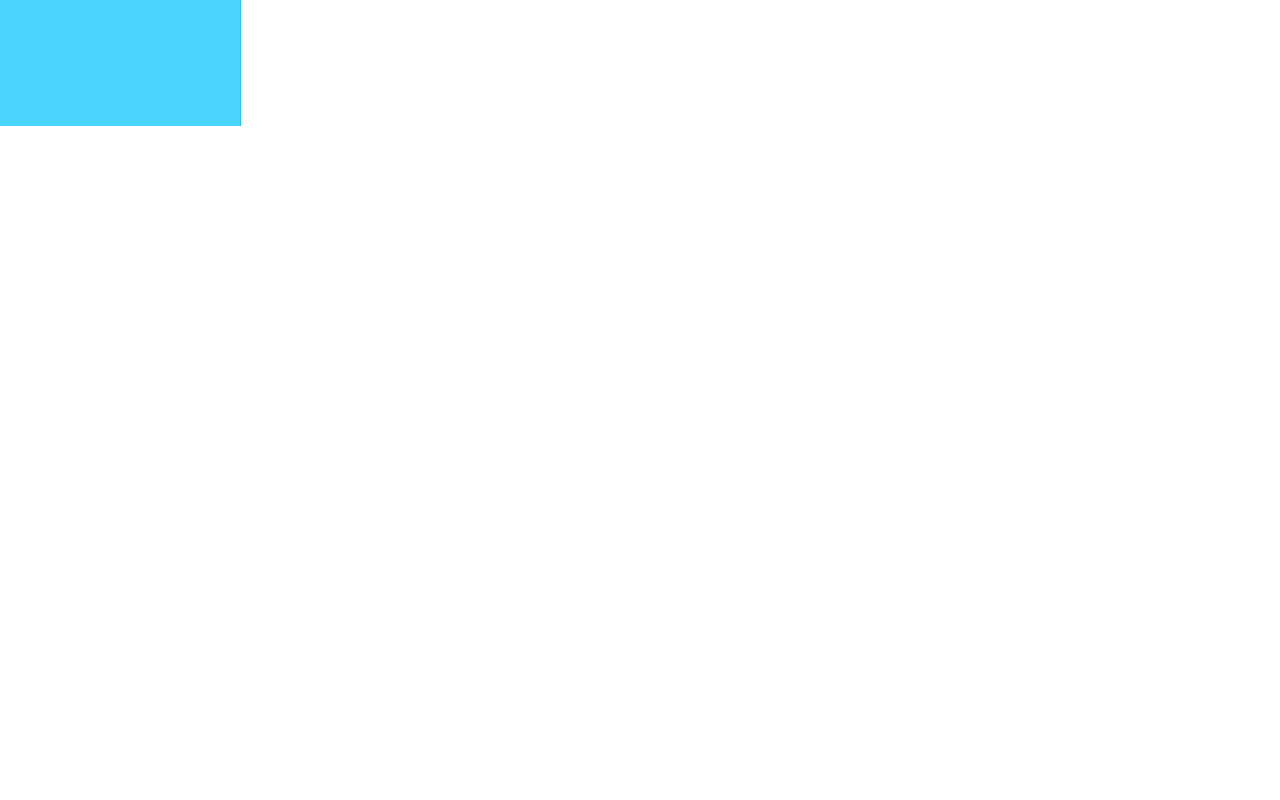
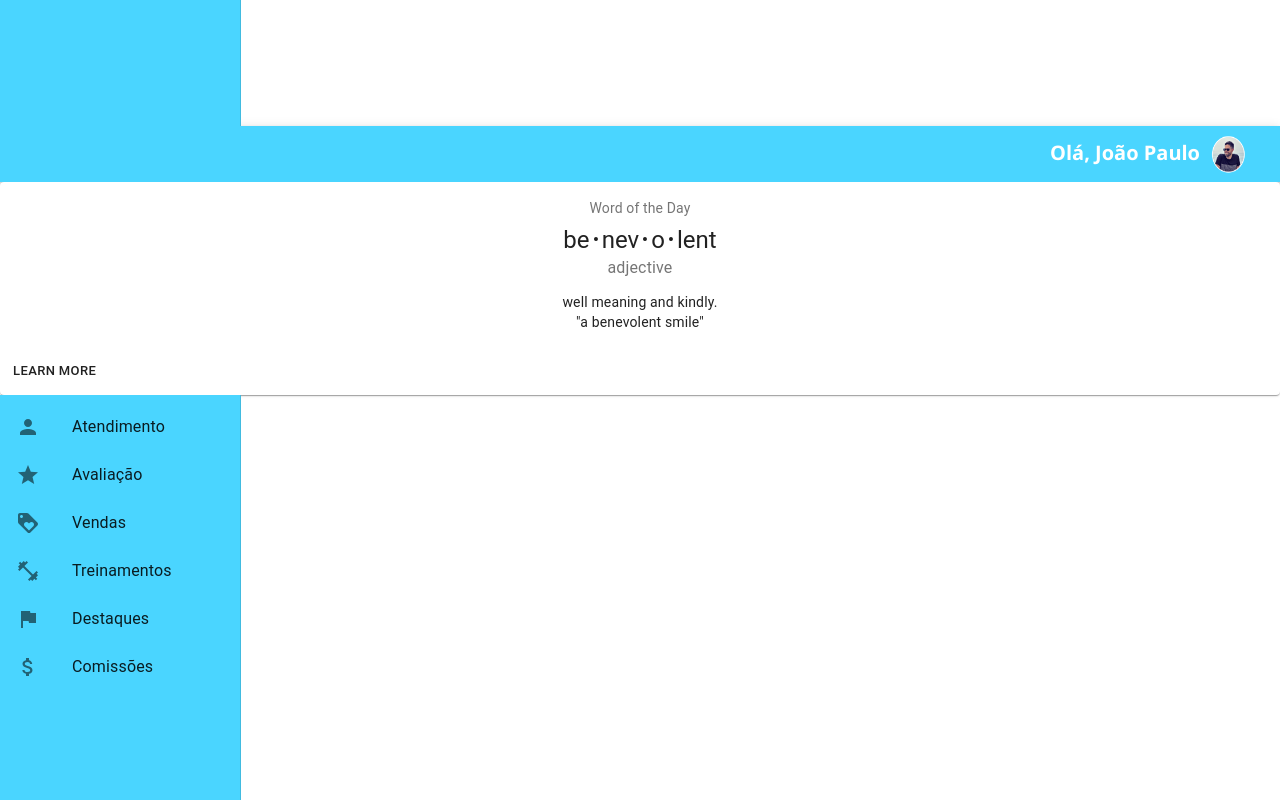
Before and after one commit to franciscoamartin/MegaHack-Vtex-Project, a React (Create React App) app: page / in a window 1280 px wide. Shown: the part 680-1480 px from the top of the page. Before the commit the page ends 806 px from the top, so only its background shows below. Built offline with nearby package versions, Linux system fonts and the light colour scheme.

Commit message:
AddPageCall

```diff
--- a/src/App.js
+++ b/src/App.js
@@ -4,17 +4,15 @@ import { BrowserRouter } from "react-router-dom";
 import "./App.css";
 import SideBar from "./Components/Sidebar";
 import Topbar from "./Components/TopBar";
+import Routes from "./routes";
 
 function App() {
   return (
-    <>
-      <div className="App">
-        <BrowserRouter>
-          <Topbar />
-          <SideBar />
-        </BrowserRouter>
-      </div>
-    </>
+    <BrowserRouter>
+      <Topbar />
+      <SideBar />
+      <Routes />
+    </BrowserRouter>
   );
 }
 
--- /dev/null
+++ b/src/Components/CardPerfil/index.js
@@ -0,0 +1,57 @@
+import React from "react";
+import { makeStyles } from "@material-ui/core/styles";
+import Card from "@material-ui/core/Card";
+import CardActions from "@material-ui/core/CardActions";
+import CardContent from "@material-ui/core/CardContent";
+import Button from "@material-ui/core/Button";
+import Typography from "@material-ui/core/Typography";
+
+const useStyles = makeStyles({
+  root: {
+    minWidth: 275,
+  },
+  bullet: {
+    display: "inline-block",
+    margin: "0 2px",
+    transform: "scale(0.8)",
+  },
+  title: {
+    fontSize: 14,
+  },
+  pos: {
+    marginBottom: 12,
+  },
+});
+
+export default function CardPerfil() {
+  const classes = useStyles();
+  const bull = <span className={classes.bullet}>•</span>;
+
+  return (
+    <Card className={classes.root}>
+      <CardContent>
+        <Typography
+          className={classes.title}
+          color="textSecondary"
+          gutterBottom
+        >
+          Word of the Day
+        </Typography>
+        <Typography variant="h5" component="h2">
+          be{bull}nev{bull}o{bull}lent
+        </Typography>
+        <Typography className={classes.pos} color="textSecondary">
+          adjective
+        </Typography>
+        <Typography variant="body2" component="p">
+          well meaning and kindly.
+          <br />
+          {'"a benevolent smile"'}
+        </Typography>
+      </CardContent>
+      <CardActions>
+        <Button size="small">Learn More</Button>
+      </CardActions>
+    </Card>
+  );
+}
--- /dev/null
+++ b/src/Pages/Call/index.js
@@ -0,0 +1,22 @@
+import React from "react";
+import { BrowserRouter } from "react-router-dom";
+// import "./App.css";
+import SideBar from "./../../Components/Sidebar";
+import Topbar from "./../../Components/TopBar";
+import CardPerfil from "./../../Components/CardPerfil";
+
+function App() {
+  return (
+    <>
+      <div className="App">
+        <BrowserRouter>
+          <Topbar />
+          <CardPerfil />
+          <SideBar />
+        </BrowserRouter>
+      </div>
+    </>
+  );
+}
+
+export default App;
--- /dev/null
+++ b/src/routes/index.js
@@ -0,0 +1,13 @@
+import React from "react";
+import { Switch, Route, Redirect } from "react-router-dom";
+import Call from "./../Pages/Call";
+
+export default function Routes() {
+  return (
+    <Switch>
+      <Route path="/" exact component={Call} />
+      <Route path="/call" exact component={Call} />
+      <Redirect from="*" to="/notFound" />
+    </Switch>
+  );
+}
```
